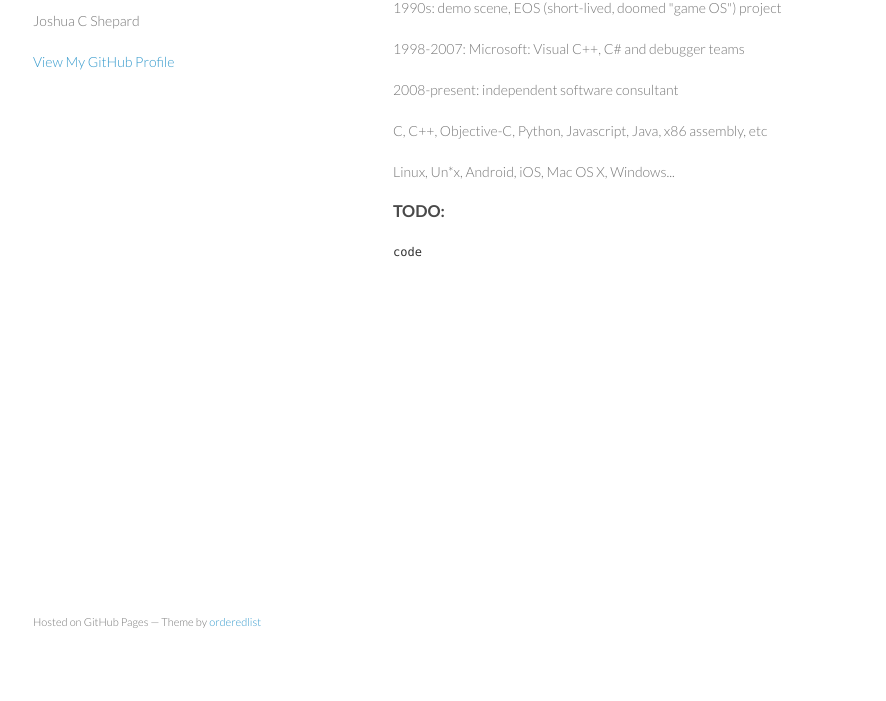
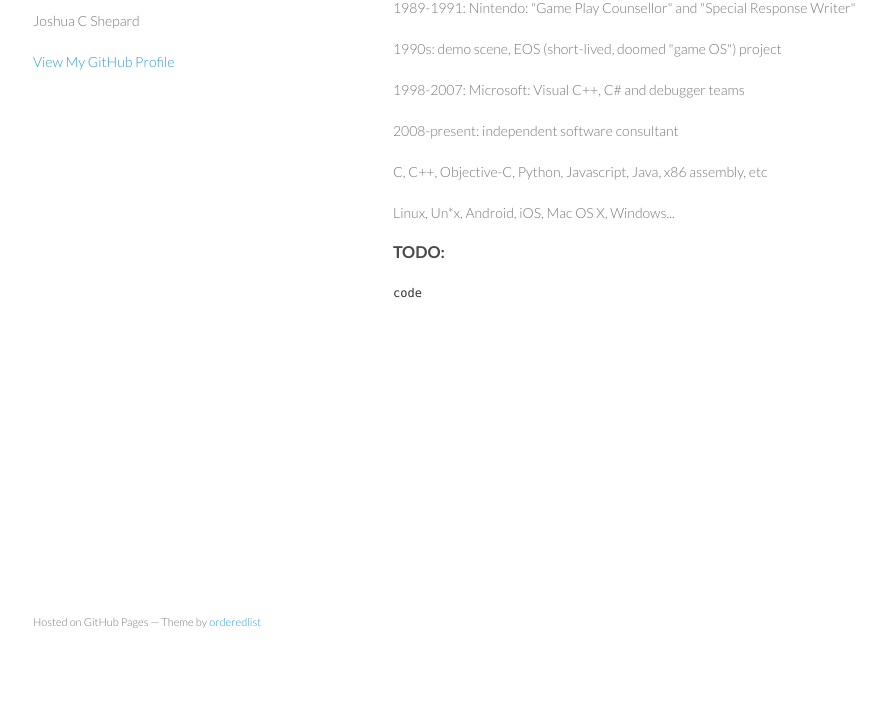
Before and after one commit to jcd-as/jcd-as.github.io, a plain HTML site: page index.html in a window 1280 px wide. Shown: the part 99-800 px from the top of the page, without its empty margins (177-1063 px from the left). Drawn offline with Linux system fonts and the light colour scheme.

Commit message:
Update index.html

```diff
--- a/index.html
+++ b/index.html
@@ -26,6 +26,8 @@
         <h3>
 <a name="me" class="anchor" href="#me"><span class="octicon octicon-link"></span></a>Me:</h3>
 
+<p>1989-1991: Nintendo: &quot;Game Play Counsellor&quot; and &quot;Special Response Writer&quot;</p>
+
 <p>1990s: demo scene, EOS (short-lived, doomed "game OS") project</p>
 
 <p>1998-2007: Microsoft: Visual C++, C# and debugger teams</p>
```
